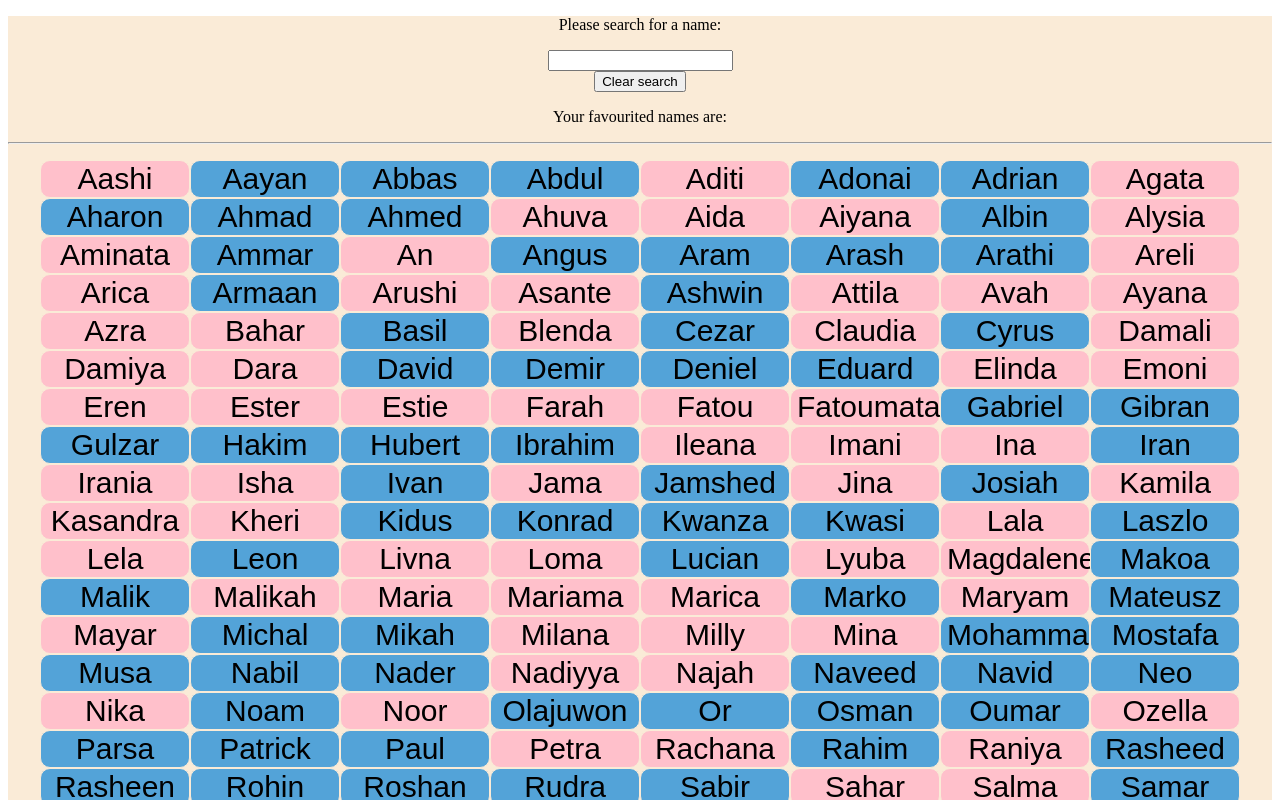
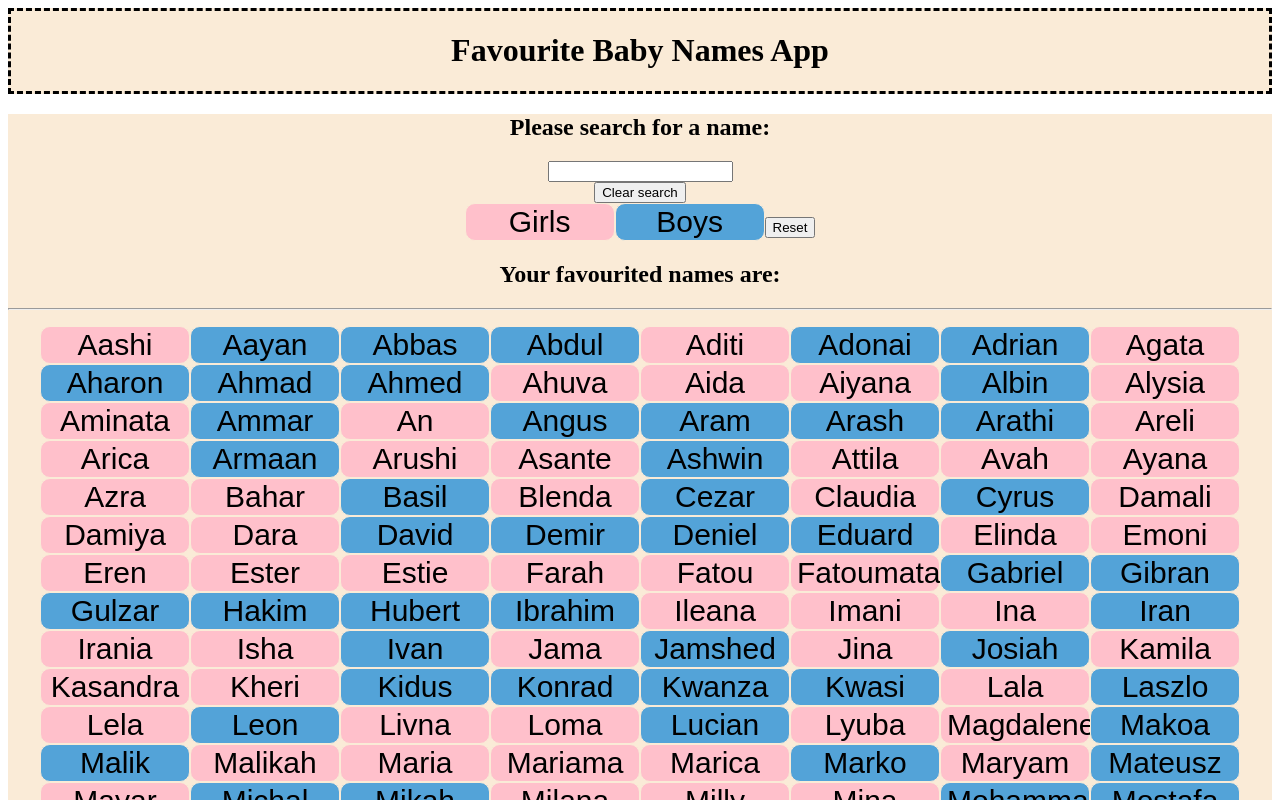
Before and after one commit to katrinalea/baby-names, a React (Create React App) app: page / in a window 1280 px wide. Shown: the top 800 px of the page. Built offline with nearby package versions, Linux system fonts and the light colour scheme; the HTML template or start-up script is replaced by a standard one.

Commit message:
baby names working

```diff
--- a/src/App.tsx
+++ b/src/App.tsx
@@ -1,8 +1,10 @@
 import OutputData from "./OutputData";
+import Header from "./Header";
 //import FaveNames from "./faveNames";
 function App(): JSX.Element {
   return (
     <>
+      <Header />
       <OutputData />
     </>
   );
--- /dev/null
+++ b/src/Header.tsx
@@ -0,0 +1,7 @@
+export default function Header(): JSX.Element {
+  return (
+    <div className="header">
+      <h1> Favourite Baby Names App </h1>
+    </div>
+  );
+}
--- a/src/OutputData.tsx
+++ b/src/OutputData.tsx
@@ -11,26 +11,49 @@ interface babyInterface {
 function OutputData(): JSX.Element {
   const [name, setName] = useState("");
   const [favouritedNameIDs, setFavouritedNameIDs] = useState<number[]>([]);
-
+  const [sex, setSex] = useState<boolean | undefined>(undefined)
+  // girls = true, males = false, all = undefined
 
   const handleClickAdd = (favouritedID: number) => {
     console.log("add function is being called" + favouritedID);
     setFavouritedNameIDs([...favouritedNameIDs, favouritedID]);
-    console.log({favouritedNameIDs})
+    console.log({ favouritedNameIDs });
   };
+
   const handleClickRemove = (favouritedID: number) => {
     console.log(" remove function is being called" + favouritedID);
-    const filteredNamesRemovedID = favouritedNameIDs.filter((ID) => ID !== favouritedID)
-    console.log({filteredNamesRemovedID})
+    const filteredNamesRemovedID = favouritedNameIDs.filter(
+      (ID) => ID !== favouritedID
+    );
+    console.log({ filteredNamesRemovedID });
     setFavouritedNameIDs([...filteredNamesRemovedID]);
   };
 
+
+  const handleClickGirls = () => {
+    setSex(true)
+  }
+
+  const handleClickBoys = () => {
+    setSex(false)
+  }
+
+  const handleClickReset = () => {
+    setSex(undefined)
+  }
+
+
+// ordering the data alphabetically, then filtering it to only contain that that has been searched for
   const data = babyNamesData.sort((a, b) => a.name.localeCompare(b.name));
+
   const orderedData = data
     .filter(
       (data: babyInterface) =>
         data.name.toLowerCase().includes(name.toLowerCase()) &&
         !favouritedNameIDs.includes(data.id))
+    .filter((data: babyInterface) =>
+        sex === true ? data.sex === "f" : ( sex === false ? data.sex === "m" : data.sex)
+    )
     .map((data: babyInterface) => (
       <>
         <button
@@ -43,11 +66,17 @@ function OutputData(): JSX.Element {
       </>
     ));
 
+
+// filtering data to only contain that thats been searched for and favourited
   const favouritedData = data
     .filter(
       (data: babyInterface) =>
         data.name.toLowerCase().includes(name.toLowerCase()) &&
-        favouritedNameIDs.includes(data.id))
+        favouritedNameIDs.includes(data.id)
+    )
+    .filter((data: babyInterface) =>
+        sex === true ? data.sex === "f" : ( sex === false ? data.sex === "m" : data.sex)
+    )
     .map((data: babyInterface) => (
       <>
         <button
@@ -63,7 +92,7 @@ function OutputData(): JSX.Element {
   return (
     <>
       <p className="page">
-        <p>Please search for a name: </p>
+        <h2>Please search for a name: </h2>
         <input
           id="searchbar"
           type="text"
@@ -73,7 +102,11 @@ function OutputData(): JSX.Element {
         <br />
         <button onClick={() => setName("")}>Clear search</button>
         <br />
-        <p> Your favourited names are:</p>
+        <button className="f" onClick = {handleClickGirls}> Girls </button>
+        <button className="m" onClick = {handleClickBoys}> Boys </button>
+        <button onClick = {handleClickReset}> Reset </button>
+        <br />
+        <h2> Your favourited names are:</h2>
         <p>{favouritedData}</p>
         <hr />
         <p>{orderedData}</p>
--- a/src/names.css
+++ b/src/names.css
@@ -21,4 +21,13 @@
 .page {
   text-align: center;
   background-color: antiquewhite;
+  font-size: medium;
+  font-stretch: expanded;
 }
+
+.header {
+  text-align: center;
+  background-color: antiquewhite;
+  border: black;
+  border-style: dashed;
+}
```
